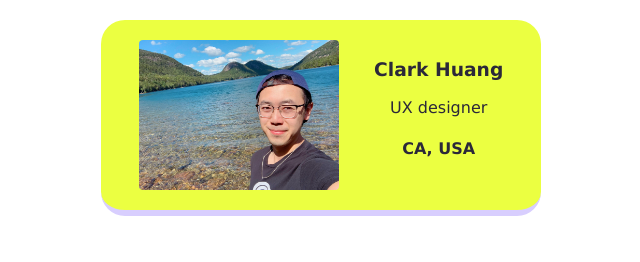
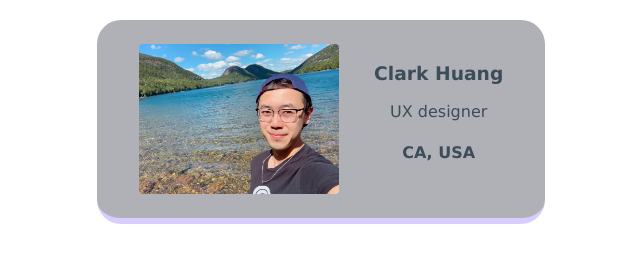
Before and after one commit to hhdg1515/business-card, a website built with Vite: page index.html in a window 1280 px wide. Shown: the whole page, without its empty margins (319-959 px from the left). Built offline with nearby package versions, Linux system fonts and the light colour scheme.

Commit message:
Update styles.css

```diff
--- a/styles.css
+++ b/styles.css
@@ -16,12 +16,12 @@ body {
 .card {
     width: 400px;
     margin: 0 auto;
-    padding: 20px;
+    padding: 24px;
     display: flex;
     justify-content: space-around;
     text-align: center;
-    background: #ebff41 15%;
-    color: #2b2839;
+    background: #AFB1B6;
+    color: #3C4C59;
     border-bottom: 6px solid #d8cefe;
     border-radius: 24px;
 
```
